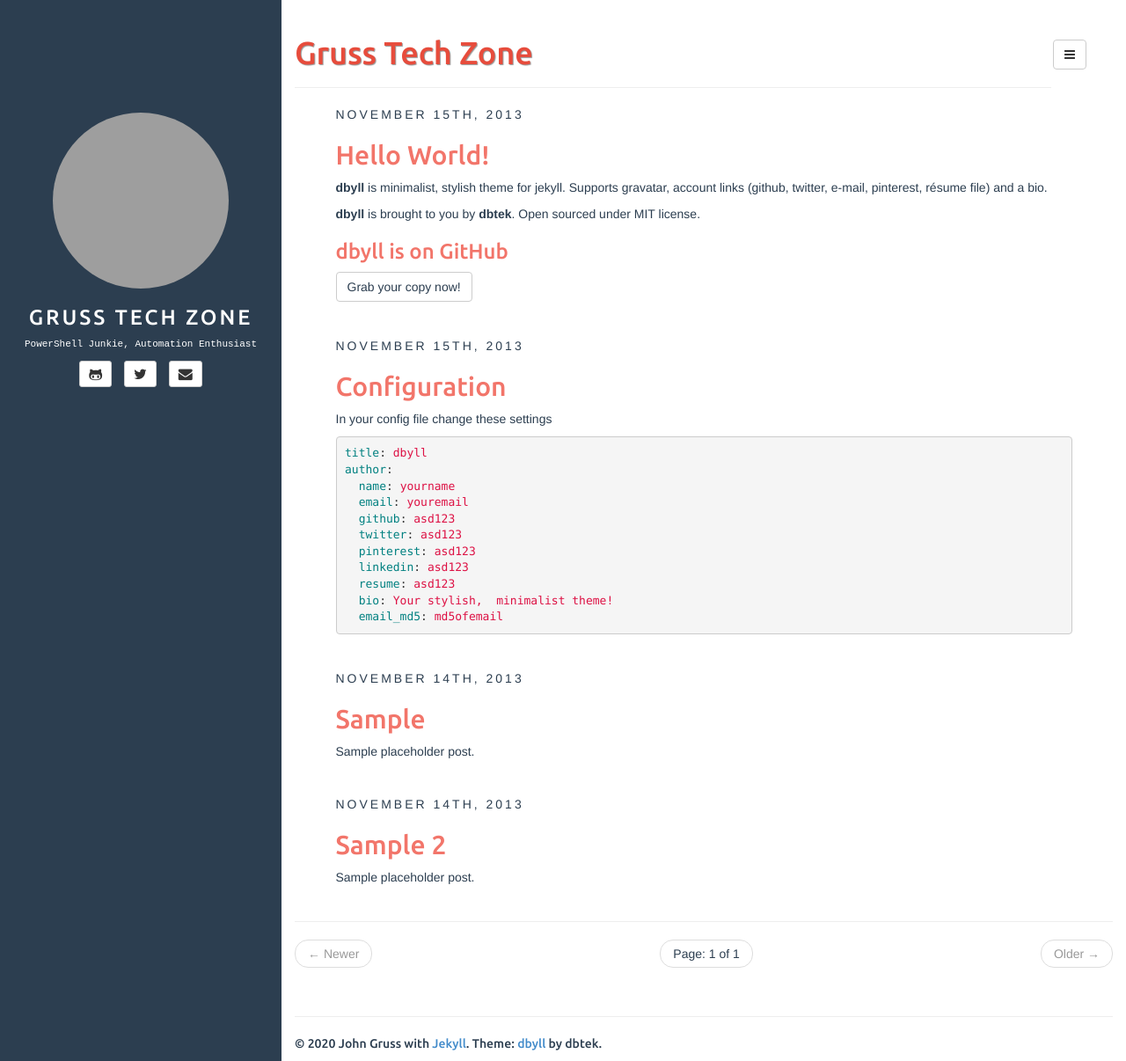
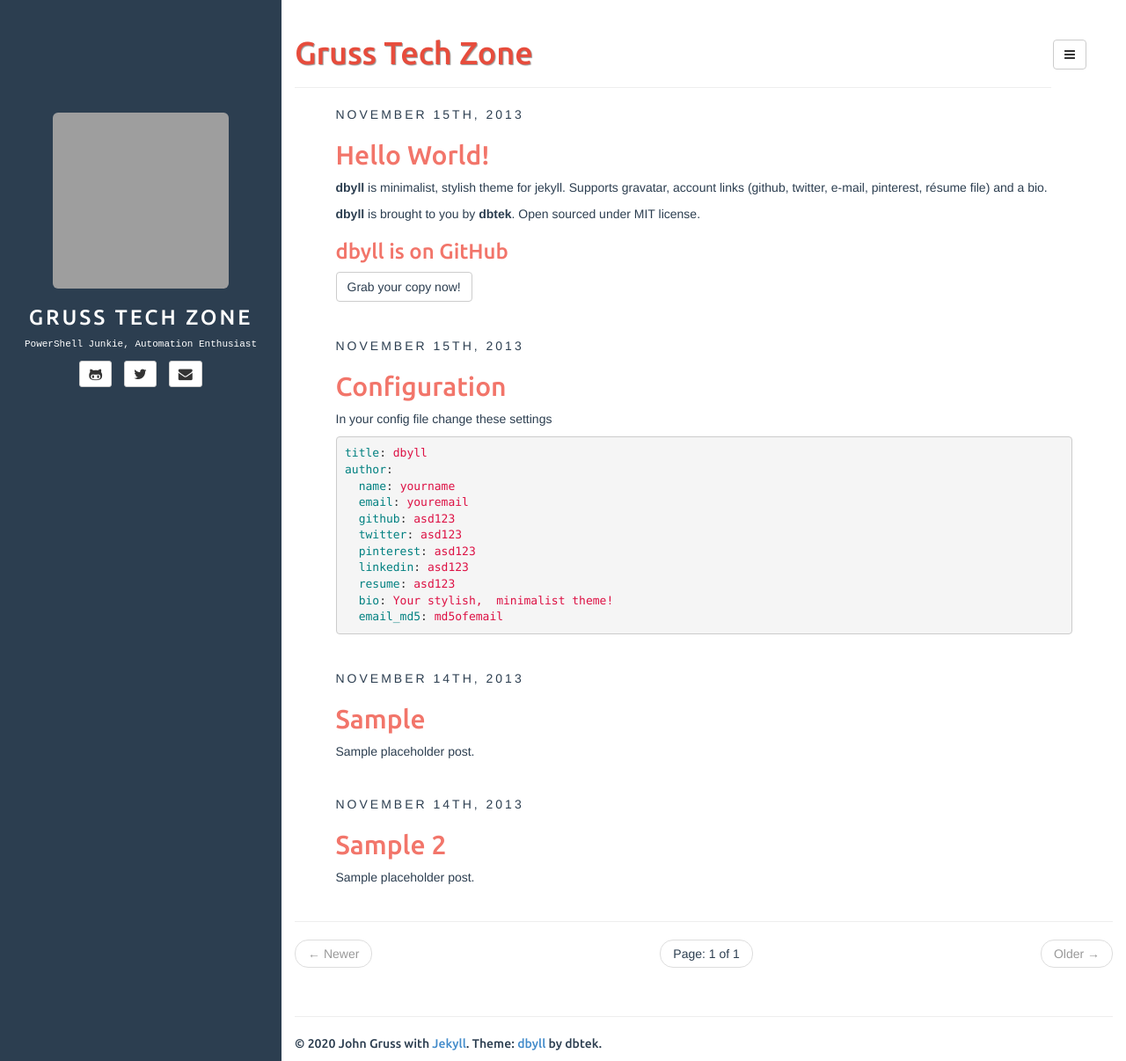
Before and after one commit to PSGruss/jekyll-azure-static, a Jekyll site: the page built from index.html, in a window 1280 px wide and 1206 px high. Shown: the whole window at 88% size. Built offline with Jekyll 4.4.1, drawn with Linux system fonts in a browser that asks for light colours; the list of posts is cut into pages by our own code; grey boxes are pictures that could not be loaded.

Commit message:
Update sidebar.html

```diff
--- a/_includes/sidebar.html
+++ b/_includes/sidebar.html
@@ -1,7 +1,7 @@
 <!-- sidebar.html -->
 <header class="sidebar-header" role="banner">
 	<a href="{{ site.BASE_PATH }}/">
-		<img src="//avatars2.githubusercontent.com/u/11524380?s=200&v=4" class="img-circle" />
+		<img src="//avatars2.githubusercontent.com/u/11524380?s=200&v=4" class="img-rounded" />
 	</a>
 	<h3 class="title">
         <a href="{{ site.BASE_PATH }}/">{{ site.title }}</a>
```
